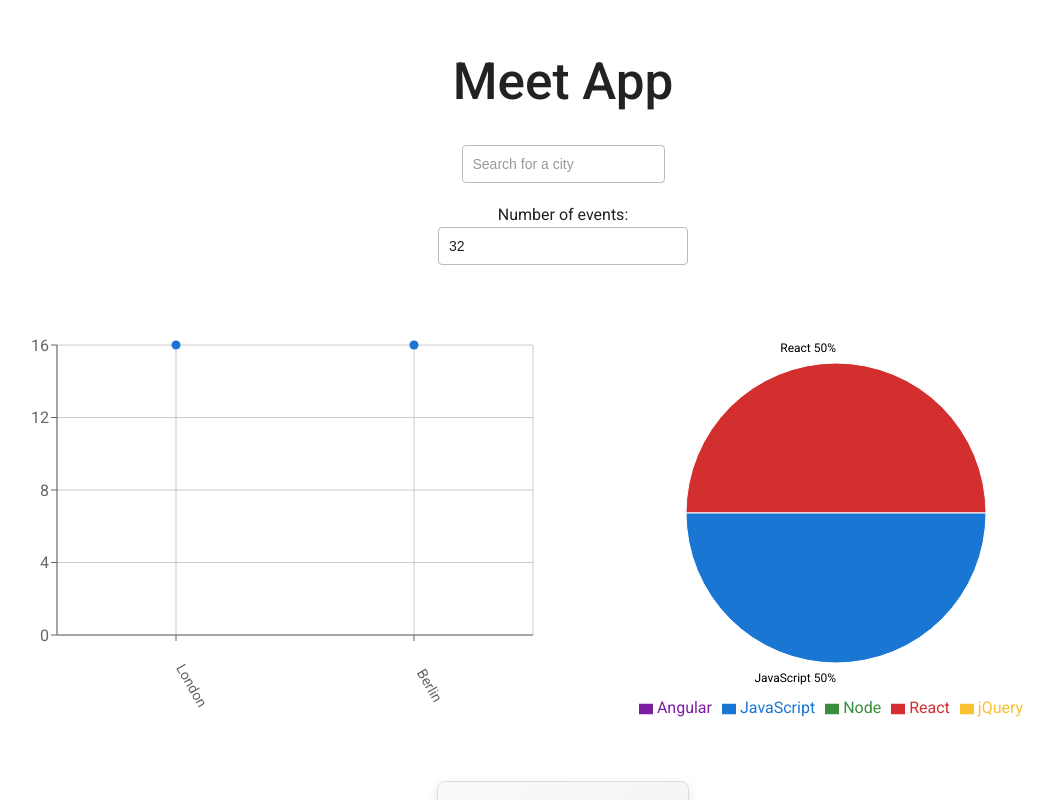
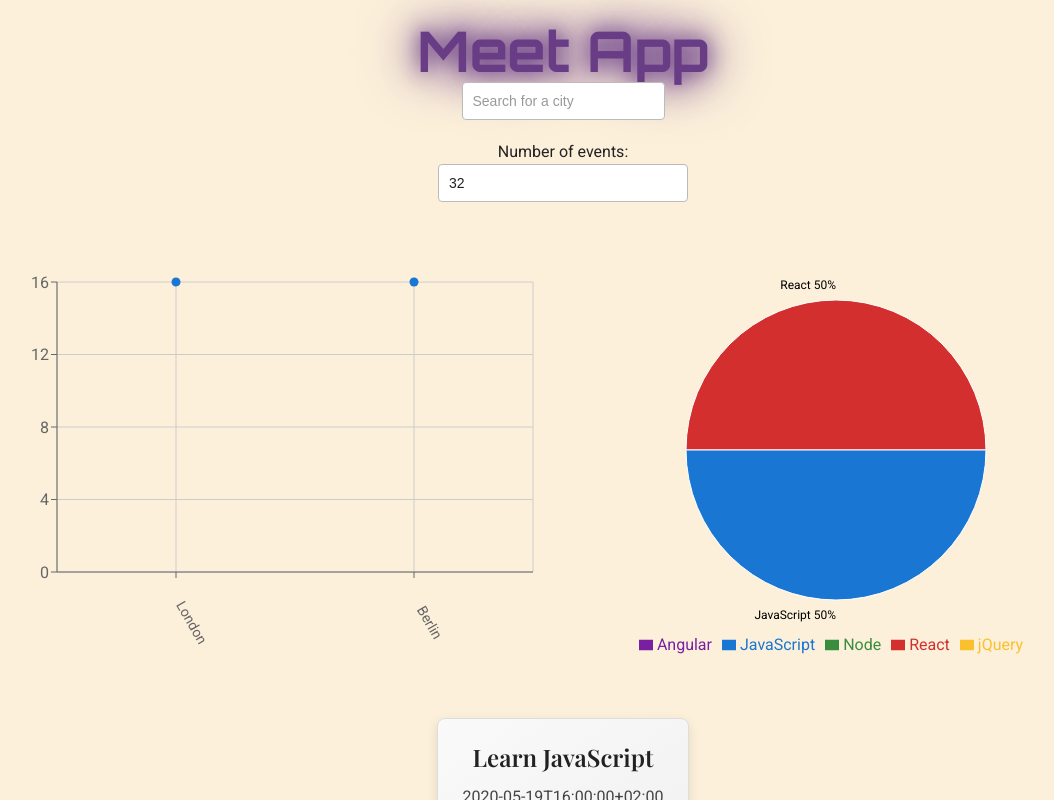
Before and after one commit to jolantasi/meet, a React (Vite) app: page / in a window 1280 px wide. Shown: the top 800 px of the page, without its empty margins (77-1131 px from the left). Built offline with nearby package versions, Linux system fonts and the light colour scheme.

Commit message:
Updated App Title design

```diff
--- a/index.html
+++ b/index.html
@@ -5,7 +5,8 @@
     <link rel="icon" type="image/svg+xml" href="/vite.svg" />
     <link rel="manifest" href="/manifest.json" />
     <meta name="viewport" content="width=device-width, initial-scale=1.0" />
-    <title>Vite + React</title>
+    <title>Meet App</title>
+    <link href="https://fonts.googleapis.com/css2?family=Orbitron:wght@700&display=swap" rel="stylesheet">
   </head>
   <body>
     <div id="root"></div>
--- a/src/App.css
+++ b/src/App.css
@@ -1,5 +1,6 @@
 /* Google Fonts */
 @import url('https://fonts.googleapis.com/css2?family=Playfair+Display:wght@600&family=Roboto:wght@400;500&display=swap');
+@import url('https://fonts.googleapis.com/css2?family=Orbitron:wght@700&display=swap');
 
 /* Base */
 html, body {
@@ -8,7 +9,7 @@ html, body {
   min-height: 100%;
   width: 100%;
   font-family: 'Roboto', Arial, sans-serif;
-  background-color: #ffffff;
+  background-color: #fcf0da;
   color: #222; /* dark text for white background */
 }
 
@@ -213,3 +214,29 @@ input::placeholder {
     grid-template-columns: 1fr;
   }
 }
+
+.App-title {
+  font-family: 'Orbitron', sans-serif;
+  font-size: clamp(2.4rem, 4vw + 1rem, 3.5rem);
+  text-align: center;
+  margin: 0;
+  color: #fff;
+  animation:
+    colorShift 10s linear infinite,
+    flicker 10s infinite alternate;
+  text-shadow: 0 0 20px currentColor, 0 0 40px currentColor, 0 0 60px currentColor;
+}
+
+@keyframes colorShift {
+  0%   { color: #D32F2F; }  /* red */
+  20%  { color: #1976D2; }  /* blue */
+  40%  { color: #388E3C; }  /* green */
+  80%  { color: #7B1FA2; }  /* purple */
+  100% { color: #D32F2F; }  /* back to red */
+}
+
+/* Flicker effect (softened so colors show cleanly) */
+@keyframes flicker {
+  0%, 18%, 22%, 25%, 53%, 57%, 100% { opacity: 1; }
+  20%, 24%, 55% { opacity: 0.4; }
+}
--- a/src/App.jsx
+++ b/src/App.jsx
@@ -85,7 +85,7 @@ const App = () => {
 
   return (
     <div className="App">
-      <h1>Meet App</h1>
+       <h1 className="App-title">Meet App</h1>
       <div className="alerts-container">
         {infoAlert && <InfoAlert text={infoAlert} />}
         {errorText && <ErrorAlert text={errorText} />}
```
